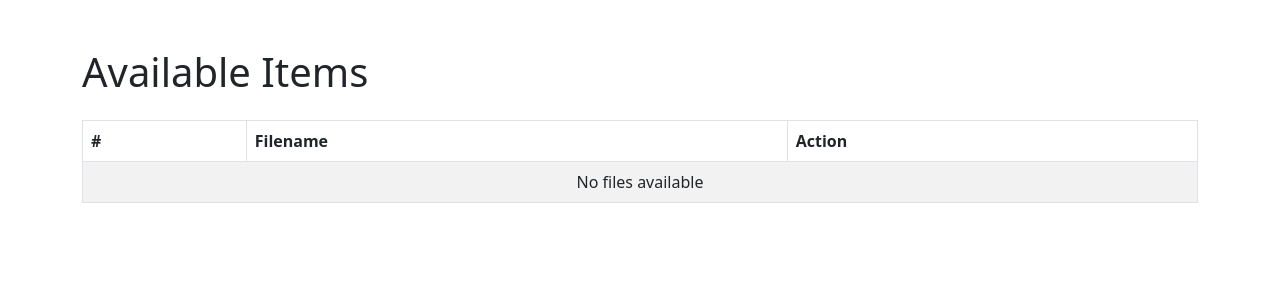
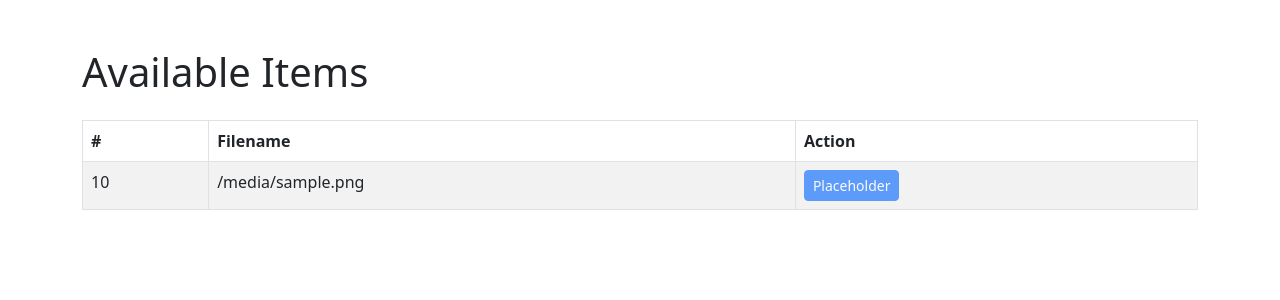
Before and after one commit to staticresponse/Narrator, a Flask app: template templates/available_items.html in a window 1280 px wide. Shown: the top 300 px of the page. Run offline with Flask 3, Linux system fonts and the light colour scheme; the template is opened without the code that fills it: most values are stand-ins (such as "Sample title", 1, 10 or a date in 2020).

Commit message:
resolved

```diff
--- a/app.py
+++ b/app.py
@@ -74,7 +74,8 @@ def process_file():
 @app.route('/cleaned', methods=['GET'])
 def available_items():
     files = os.listdir(PROCESSED_FOLDER)  # List files in the clean_text directory
-    return render_template('available_items.html', files=files)
+    files_with_index = list(enumerate(files))  # Create a list of (index, file) tuples
+    return render_template('available_items.html', files=files_with_index)
 
 if __name__ == '__main__':
     app.run(host='0.0.0.0', port=5000, debug=True)
--- a/templates/available_items.html
+++ b/templates/available_items.html
@@ -16,9 +16,8 @@
                     <th>Filename</th>
                     <th>Action</th>
                 </tr>
-            </thead>
-            <tbody>
-                {% for idx, file in enumerate(files) %}
+            </thead><tbody>
+    {% for idx, file in files %}
     <tr>
         <td>{{ idx + 1 }}</td>
         <td>{{ file }}</td>
@@ -32,6 +31,7 @@
     </tr>
     {% endfor %}
 </tbody>
+
         </table>
     </div>
     <script src="https://cdn.jsdelivr.net/npm/bootstrap@5.3.0/dist/js/bootstrap.bundle.min.js"></script>
```
Lines whose indentation alone changed are shown as unchanged.
